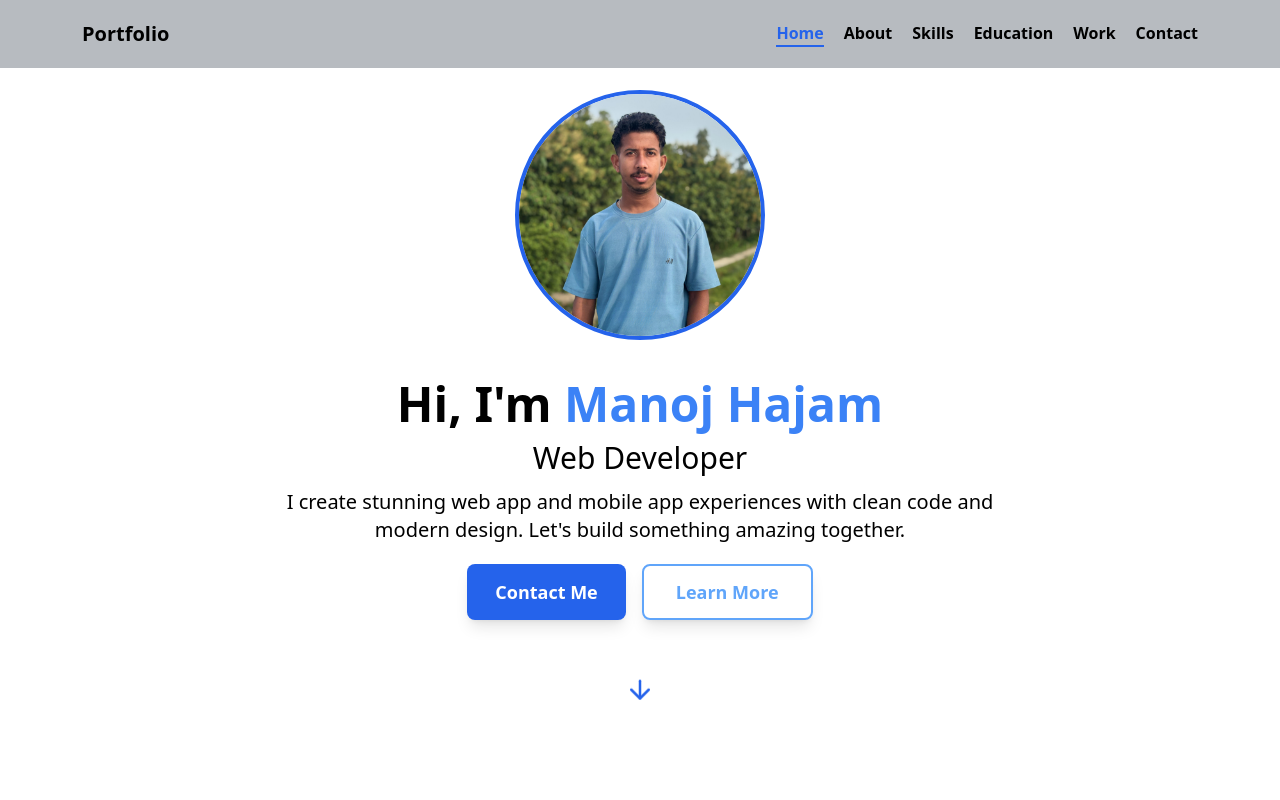
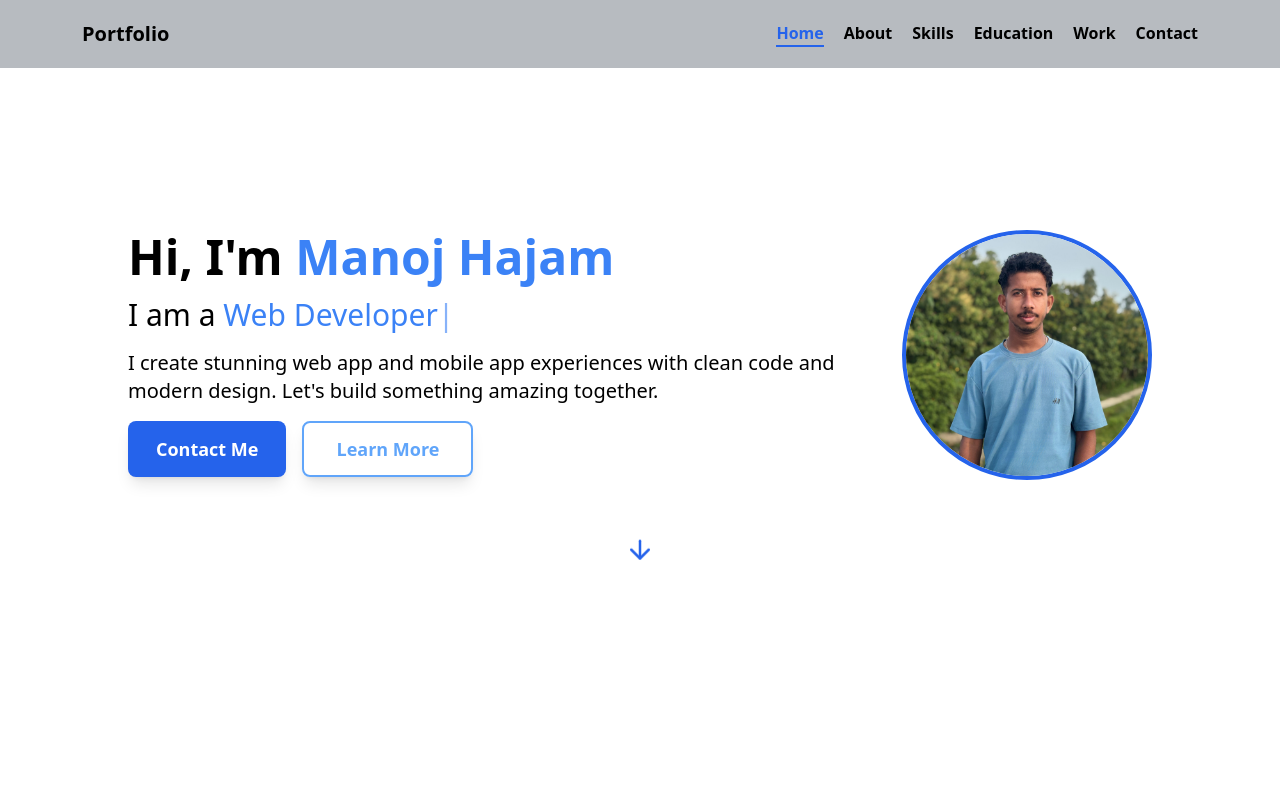
Before and after one commit to Manojhajam/Portfolio, a React (Vite) app in the folder my-project/: page / in a window 1280 px wide. Shown: the top 800 px of the page. Built offline with nearby package versions, Linux system fonts and the light colour scheme.

Commit message:
Add framer-motion library and enhance Home component with animations

```diff
--- a/my-project/package.json
+++ b/my-project/package.json
@@ -12,6 +12,7 @@
   "dependencies": {
     "@emailjs/browser": "^4.4.1",
     "lucide-react": "^0.541.0",
+    "motion": "^13.1.1",
     "react": "^19.1.1",
     "react-dom": "^19.1.1",
     "react-router-dom": "^7.8.1",
--- a/my-project/src/components/Home/Home.jsx
+++ b/my-project/src/components/Home/Home.jsx
@@ -1,40 +1,93 @@
-import React from "react";
+import React, { useEffect, useState } from "react";
+import { motion as Motion } from "motion/react";
 import { ArrowDown } from "lucide-react";
-import AboutUs from "../AboutUs/AboutUs";
 import { Link } from "react-scroll";
 
+const fullName = "Manoj Hajam";
+
+const roles = [
+  "Full Stack Developer",
+  "Web Developer",
+  "Software Developer",
+];
+
 const Home = () => {
+  const [roleIndex, setRoleIndex] = useState(0);
+  const [charCount, setCharCount] = useState(0);
+  const [deleting, setDeleting] = useState(false);
+
+  useEffect(() => {
+    const current = roles[roleIndex];
+    let timeout;
+
+    if (!deleting && charCount === current.length) {
+      timeout = setTimeout(() => setDeleting(true), 1800);
+    } else if (deleting && charCount === 0) {
+      setDeleting(false);
+      setRoleIndex((i) => (i + 1) % roles.length);
+    } else {
+      timeout = setTimeout(
+        () => setCharCount((c) => c + (deleting ? -1 : 1)),
+        deleting ? 40 : 90
+      );
+    }
+
+    return () => clearTimeout(timeout);
+  }, [charCount, deleting, roleIndex]);
+
   return (
-    <div className="min-h-screen flex flex-col justify-center items-center text-4xl gap-5">
-      <div className="w-[250px] h-[250px] rounded-full border-4 border-blue-600 overflow-hidden max-sm:mt-20" >
-        <img
-          className="w-full h-full object-cover"
-          src="/assets/pp.jpg"
-          alt="Manoj"
-        />
-      </div>
-      <div className="flex flex-col justify-center items-center gap-3">
-        <h1 className="text-5xl font-bold mt-5 text-center">
+    <div className="min-h-screen flex flex-col justify-center items-center gap-5 px-6">
+      <div className="flex flex-col-reverse md:flex-row justify-center items-center gap-10 w-full max-w-5xl">
+        <div className="flex-1 flex flex-col justify-center items-center md:items-start gap-4 text-center md:text-left">
+          <h1 className="text-5xl font-bold">
             Hi, I'm{" "}
-          <span className="text-blue-500 sm:items-center">Manoj Hajam</span>
+            <span className="text-blue-500">
+              {fullName.split("").map((char, i) => (
+                <Motion.span
+                  key={i}
+                  className="inline-block"
+                  initial={{ opacity: 0, y: 20 }}
+                  animate={{ opacity: 1, y: 0 }}
+                  transition={{ delay: 0.3 + i * 0.05, duration: 0.4 }}
+                >
+                  {char === " " ? "\u00A0" : char}
+                </Motion.span>
+              ))}
+            </span>
           </h1>
-        <h2 className="text-2xl md:text-3xl text-muted-foreground text-center">
-          Web Developer
-        </h2>
-        <p className="text-xl text-center">
-          {" "}
-          I create stunning web app and mobile app experiences with clean code
-          and <br />
-          modern design. Let's build something amazing together.
-        </p>
-      </div>
-      <div className="flex gap-4">
+          <Motion.h2
+            className="text-2xl md:text-3xl text-muted-foreground"
+            initial={{ opacity: 0, y: 20 }}
+            animate={{ opacity: 1, y: 0 }}
+            transition={{ delay: 1.1, duration: 0.5 }}
+          >
+            I am a{" "}
+            <span className="text-blue-500">
+              {roles[roleIndex].substring(0, charCount)}
+              <span className="animate-pulse">|</span>
+            </span>
+          </Motion.h2>
+          <Motion.p
+            className="text-xl"
+            initial={{ opacity: 0, y: 20 }}
+            animate={{ opacity: 1, y: 0 }}
+            transition={{ delay: 1.25, duration: 0.5 }}
+          >
+            I create stunning web app and mobile app experiences with clean
+            code and modern design. Let's build something amazing together.
+          </Motion.p>
+          <Motion.div
+            className="flex gap-4"
+            initial={{ opacity: 0, y: 20 }}
+            animate={{ opacity: 1, y: 0 }}
+            transition={{ delay: 1.4, duration: 0.5 }}
+          >
             <button className="bg-blue-600 text-white px-7 py-2 rounded-lg font-semibold hover:bg-blue-700 transition-colors shadow-lg text-lg">
               <Link
                 to={"contact"}
                 smooth={true}
                 duration={500}
-            className="animate-bounce mt-10 cursor-pointer"
+                className="cursor-pointer"
               >
                 Contact Me
               </Link>
@@ -42,6 +95,20 @@ const Home = () => {
             <button className="border-2 border-blue-400 text-blue-400 px-8 py-3 rounded-lg font-semibold hover:bg-blue-400 hover:text-gray-900 transition-colors shadow-lg text-lg">
               Learn More
             </button>
+          </Motion.div>
+        </div>
+        <Motion.div
+          className="w-[250px] h-[250px] shrink-0 rounded-full border-4 border-blue-600 overflow-hidden"
+          initial={{ opacity: 0, scale: 0.8 }}
+          animate={{ opacity: 1, scale: 1 }}
+          transition={{ duration: 0.6 }}
+        >
+          <img
+            className="w-full h-full object-cover"
+            src="/assets/pp.jpg"
+            alt="Manoj"
+          />
+        </Motion.div>
       </div>
       <Link
         to={"about"}
```
Also changed, not shown: 1 other file (tests, documents, lock files or other folders). Lines whose indentation alone changed are shown as unchanged.
